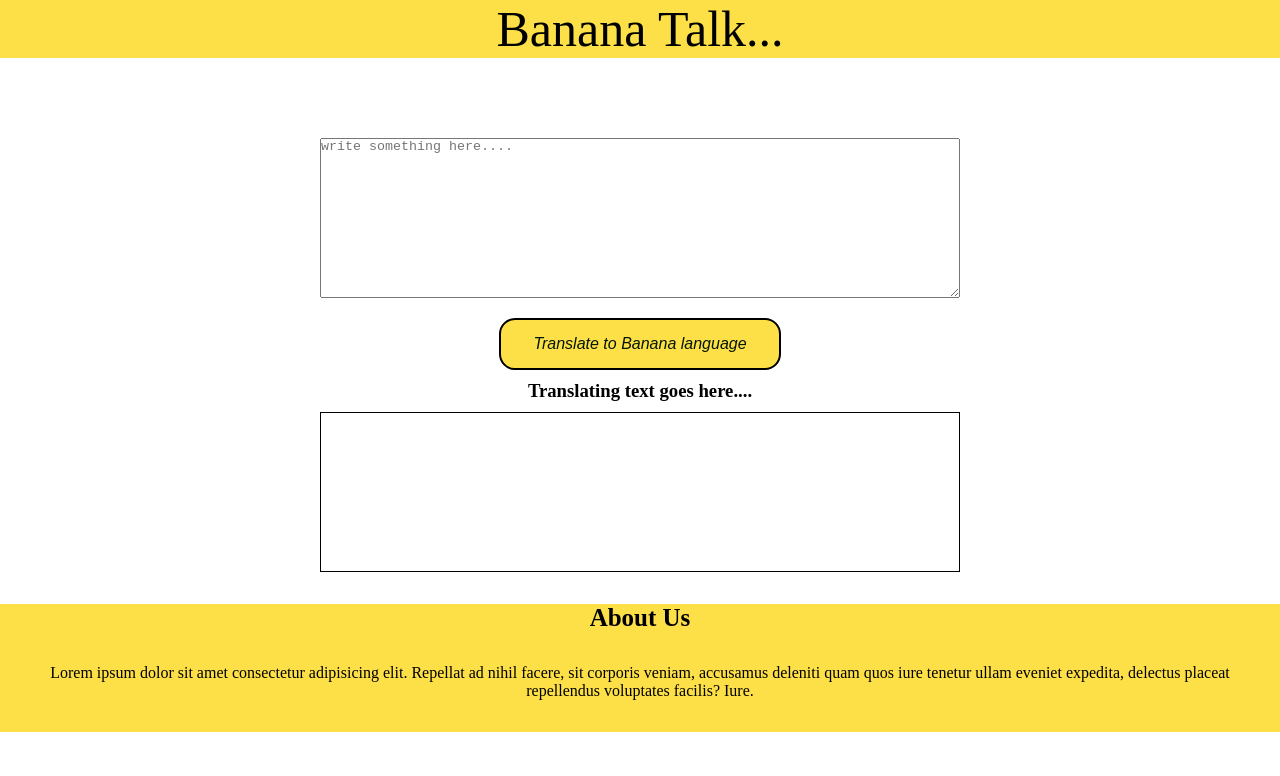
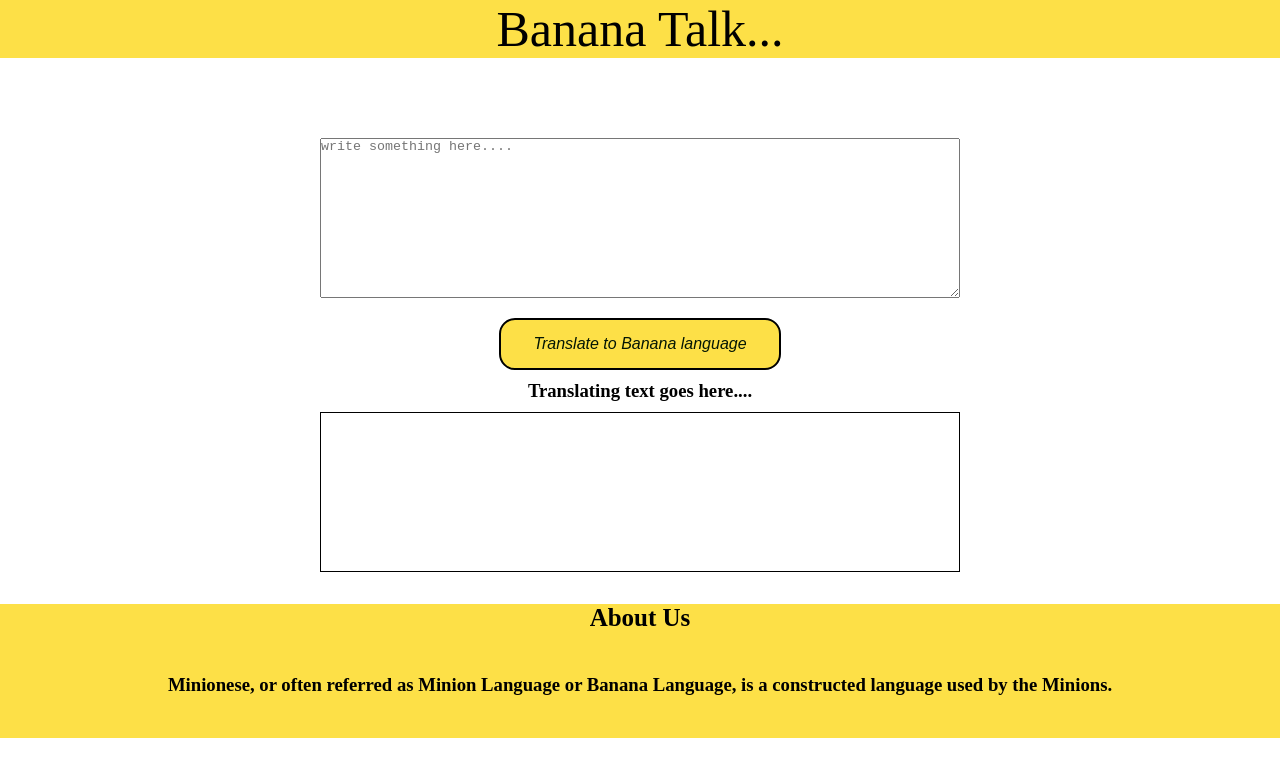
Before and after one commit to amruta17/banana-speak, a plain HTML site: page index.html in a window 1280 px wide. Drawn offline with Linux system fonts and the light colour scheme.

Commit message:
docs: completed

```diff
--- a/index.html
+++ b/index.html
@@ -21,8 +21,7 @@
    <h3>Translating text  goes here....</h3>
     <div class="output"></div>
     <footer> <h1>About Us</h1>
-        <p> Lorem ipsum dolor sit amet consectetur adipisicing elit. Repellat ad nihil facere, sit corporis veniam, accusamus deleniti
-            quam quos iure tenetur ullam eveniet expedita, delectus placeat repellendus voluptates facilis? Iure.</p>
+        <p> <h3>Minionese, or often referred as Minion Language or Banana Language, is a constructed language used by the Minions.</h3></p>
     </footer>
     <script src="index.js"></script>
 </body>
--- a/style.css
+++ b/style.css
@@ -55,6 +55,7 @@
     display: block;
     margin: auto;
     margin-bottom: 2rem;
+    padding: 1rem;
 }
 footer{
     text-align: center;
@@ -66,5 +67,5 @@
     font-size: 25px;
 }
 footer p{
-padding: 2rem;
+padding: 1rem;
 }
```
Also changed, not shown: index.js (+14 -8 lines).
